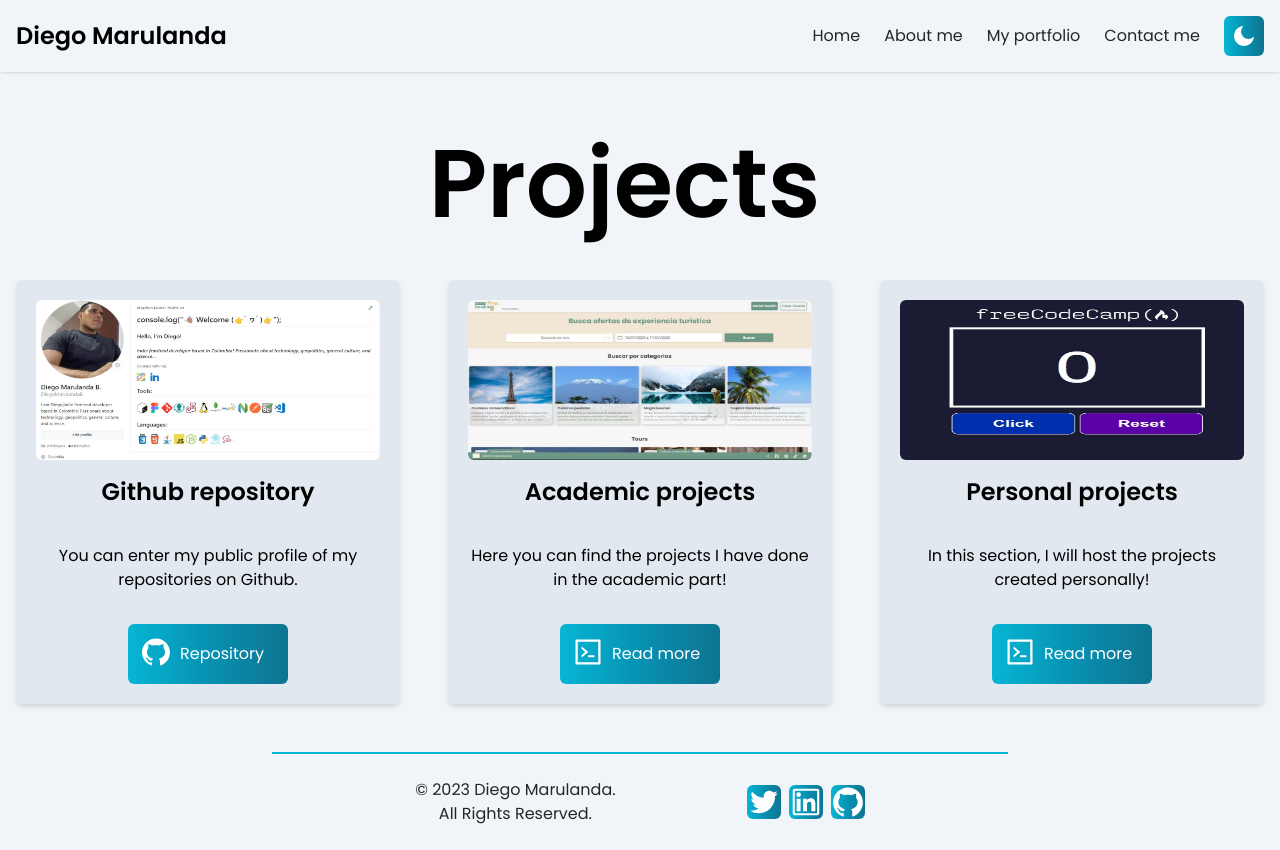
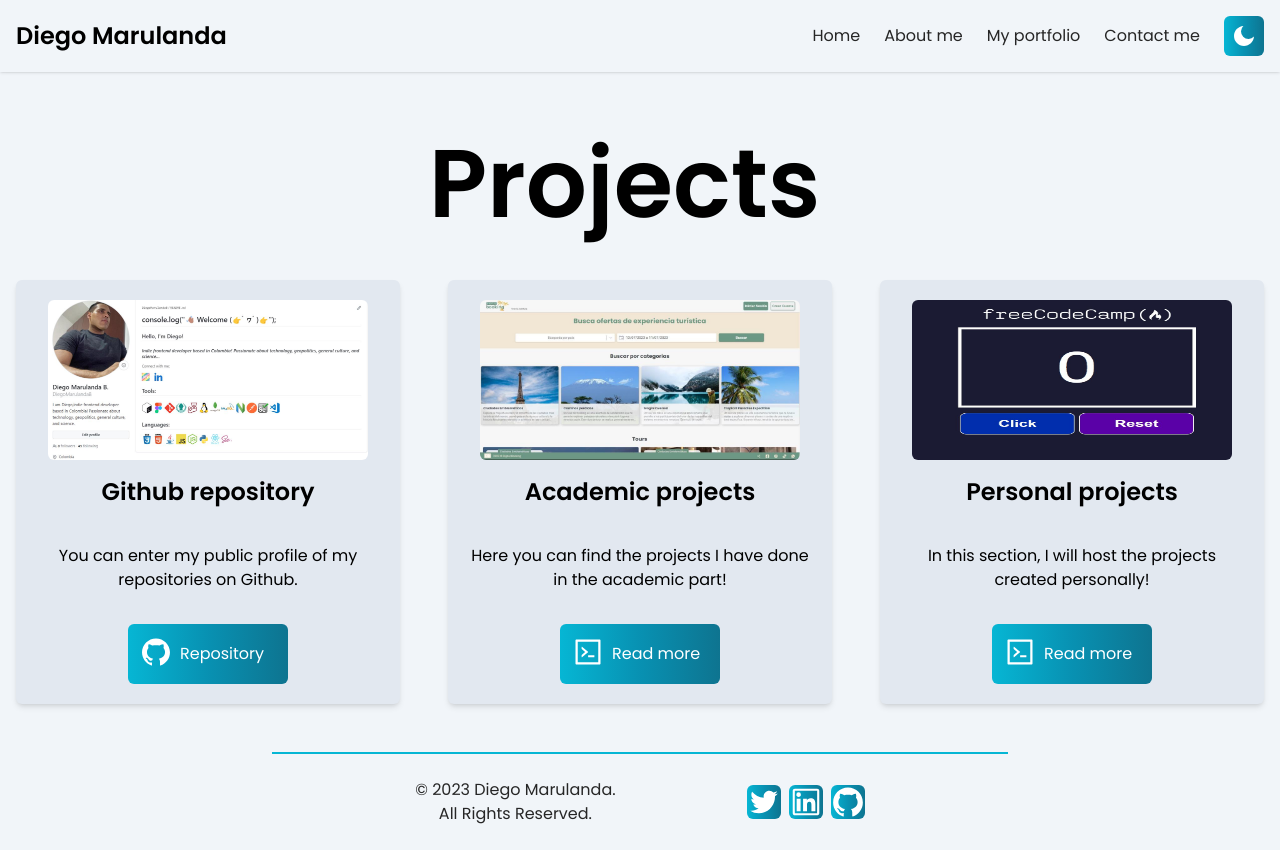
Before and after one commit to DiegoMarulandaB/Portfolio, a Next.js app: page /projects in a window 1280 px wide. Built offline with nearby package versions, Linux system fonts and the light colour scheme.

Commit message:
add_new_measurements_cards_projects__

```diff
--- a/src/app/projects/page.tsx
+++ b/src/app/projects/page.tsx
@@ -32,7 +32,7 @@ const Projects = () => {
               alt="Profile picture"
               width={128}
               height={128}
-              className="w-96 h-40 rounded-md mx-auto"
+              className="w-80 h-40 rounded-md mx-auto"
             />
             <h2 className="text-center font-semibold text-2xl mt-4">Github repository</h2>
 
@@ -68,7 +68,7 @@ const Projects = () => {
               alt="digitalBooking image"
               width={128}
               height={128}
-              className="w-96 h-40 rounded-md mx-auto"
+              className="w-80 h-40 rounded-md mx-auto"
             />
             <h2 className="text-center font-semibold text-2xl mt-4">Academic projects</h2>
             <div className="mt-5">
@@ -103,7 +103,7 @@ const Projects = () => {
               alt="Email image"
               width={128}
               height={128}
-              className="w-96 h-40 rounded-md mx-auto"
+              className="w-80 h-40 rounded-md mx-auto"
             />
             <h2 className="text-center font-semibold text-2xl mt-4">Personal projects</h2>
             <div className="mt-5">
@@ -135,3 +135,78 @@ const Projects = () => {
 }
 
 export default Projects
+
+
+// import Image from 'next/image';
+// import AnimatedText from '@/components/AnimatedText/AnimatedText';
+// import Link from 'next/link';
+// import { AiOutlineGithub, AiOutlineCode } from 'react-icons/ai';
+
+// interface Button {
+//   label: string;
+//   route: string;
+// }
+
+// const buttons: Button[] = [
+//   { label: 'Repository', route: 'https://github.com/DiegoMarulandaB?tab=repositories' },
+//   { label: 'Read more', route: '/academicprojects' },
+//   { label: 'Read more', route: '/personalprojects' },
+// ];
+
+// const Projects = () => {
+//   return (
+//     <section id="projects" className="mt-8 md:mt-16">
+//       <div className="flex flex-col text-center items-center justify-center">
+//         <h1 className="text-3xl md:text-4xl font-bold">
+//           <AnimatedText text="Projects" className="text-left mr-2 mb-2 mt-16 font-bold" />
+//         </h1>
+//       </div>
+
+//       <div className="grid grid-cols-1 gap-4 md:grid-cols-3 mt-8">
+//         {buttons.map((button, index) => (
+//           <div key={index} className="bg-slate-200 dark:bg-slate-600 rounded-md shadow-md p-5 mx-4">
+//             <div className="flex flex-col items-center justify-center">
+//               <Image
+//                 src={`/${index === 0 ? 'ProfileGithub.jpg' : `digitalBooking.jpg` }`}
+//                 alt={index === 0 ? 'Profile picture' : 'Project image'}
+//                 width={128}
+//                 height={128}
+//                 className="w-96 h-40 rounded-md mx-auto"
+//               />
+//               <h2 className="text-center font-semibold text-2xl mt-4">
+//                 {index === 0 ? 'Github repository' : index === 1 ? 'Academic projects' : 'Personal projects'}
+//               </h2>
+//               <div className="mt-5">
+//                 <p className="text-center mt-4">
+//                   {index === 0
+//                     ? 'You can enter my public profile of my repositories on Github.'
+//                     : index === 1
+//                     ? 'Here you can find the projects I have done in the academic part!'
+//                     : 'In this section, I will host the projects created personally!'}
+//                 </p>
+//               </div>
+//               <div className="mt-8">
+//                 <Link href={button.route} target={index === 0 ? '_blank' : ''} rel={index === 0 ? 'noopener' : ''}>
+//                   <button
+//                     type="button"
+//                     className="hover:bg-gradient-to-br focus:ring-4 focus:outline-none focus:ring-sky-300 text-center inline-flex items-center hover:-translate-y-1 transition-transform cursor-pointer text-white bg-gradient-to-r from-cyan-500 via-cyan-600 to-cyan-700 rounded-md px-3 py-3 mb-4 md:mb-0 w-full md:w-40"
+//                   >
+//                     {index === 0 && (
+//                       <AiOutlineGithub
+//                         className="icon text-white text-center items-center justify-center mb-1 mr-2"
+//                         size={32}
+//                       />
+//                     )}
+//                     {button.label}
+//                   </button>
+//                 </Link>
+//               </div>
+//             </div>
+//           </div>
+//         ))}
+//       </div>
+//     </section>
+//   );
+// };
+
+// export default Projects;
```
